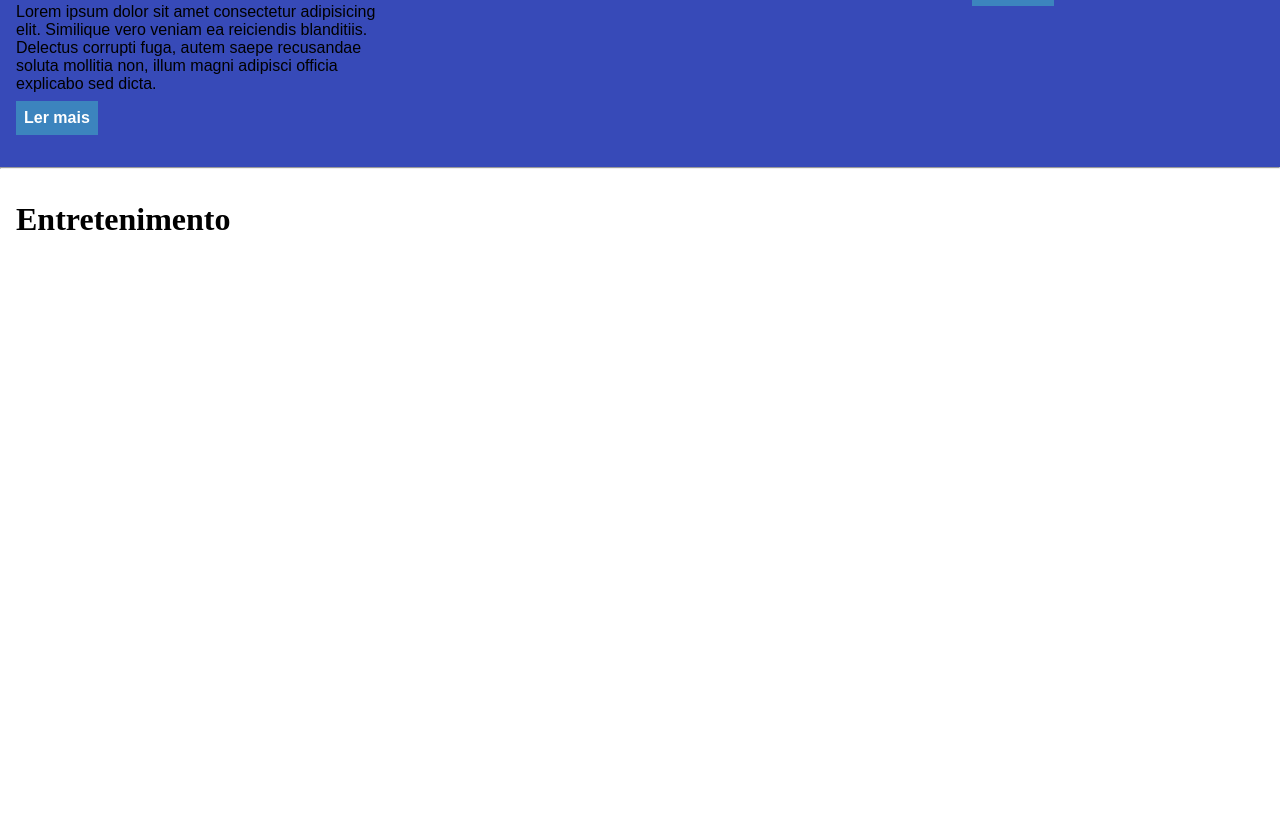
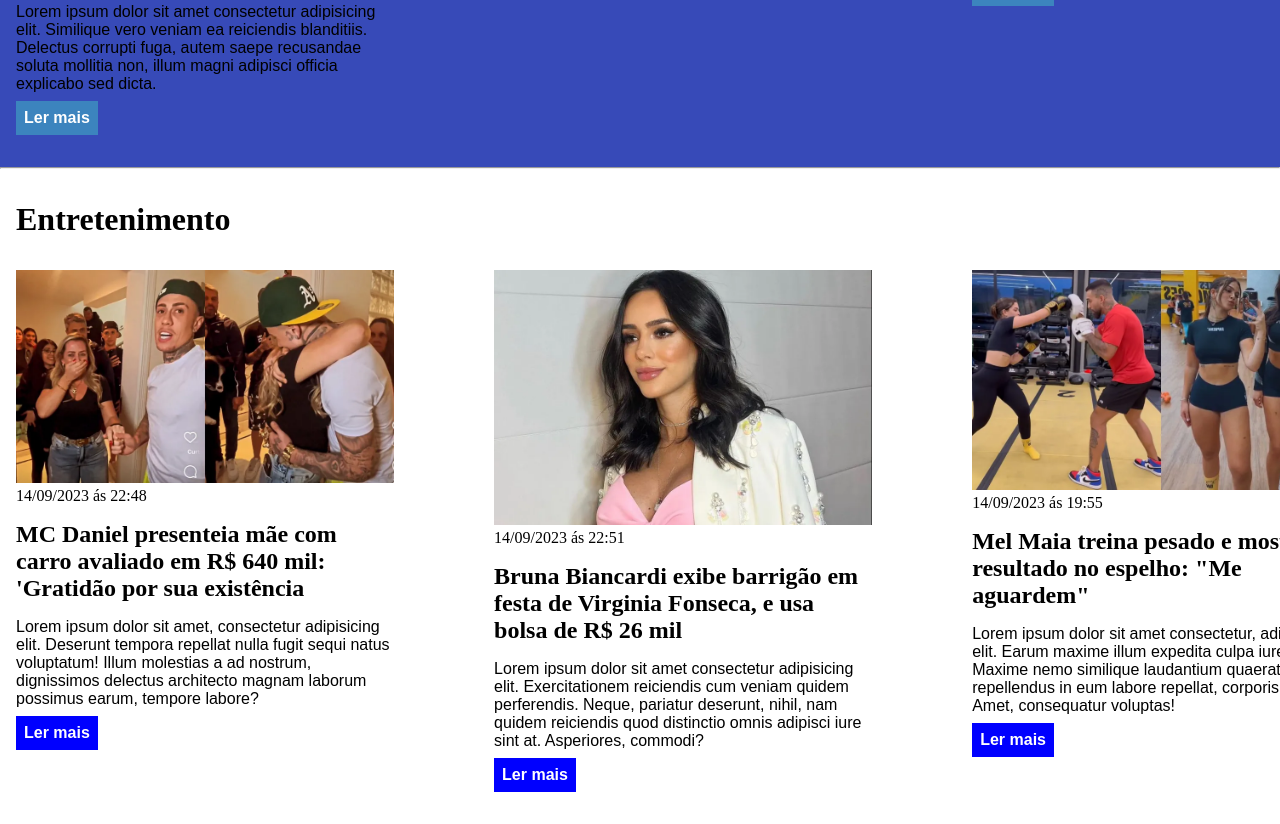
Before and after one commit to felipoxy1/curso_ebac, a plain HTML site: page exercício_html+css/index.html in a window 1280 px wide. Shown: the part 1867-2691 px from the top of the page. Before the commit the page ends 2169 px from the top, so only its background shows below. Drawn offline with Linux system fonts and the light colour scheme.

Commit message:
Seção de entretenimento finalizada, começando alteraçoes visuais

```diff
--- a/exercício_html+css/index.html
+++ b/exercício_html+css/index.html
@@ -157,7 +157,37 @@
             <h2>Entretenimento</h2>
             <div class="articles">
                 <article>
-
+                    <img src="./imagens/noticia1.jpg" alt="Mc Daniel e sua mae">
+                    <header>
+                        <time>14/09/2023 ás 22:48</time>
+                    </header>
+                    <h3>MC Daniel presenteia mãe com carro avaliado em R$ 640 mil: 'Gratidão por sua existência</h3>
+                    <p>
+                        Lorem ipsum dolor sit amet, consectetur adipisicing elit. Deserunt tempora repellat nulla fugit sequi natus voluptatum! Illum molestias a ad nostrum, dignissimos delectus architecto magnam laborum possimus earum, tempore labore?
+                    </p>
+                    <a href="#" title="Leia a notícia completa">Ler mais</a>
+                </article>
+                <article>
+                    <img src="./imagens/noticia2.jpg" alt="Foto de Bruna Biancardi">
+                    <header>
+                        <time>14/09/2023 ás 22:51</time>
+                    </header>
+                    <h3>Bruna Biancardi exibe barrigão em festa de Virginia Fonseca, e usa bolsa de R$ 26 mil</h3>
+                    <p>
+                        Lorem ipsum dolor sit amet consectetur adipisicing elit. Exercitationem reiciendis cum veniam quidem perferendis. Neque, pariatur deserunt, nihil, nam quidem reiciendis quod distinctio omnis adipisci iure sint at. Asperiores, commodi?
+                    </p>
+                    <a href="#" title="Leia a notícia completa">Ler mais</a>
+                </article>
+                <article>
+                    <img src="./imagens/mel-maia.jpg" alt="Foto da mel maia em academia">
+                    <header>
+                        <time>14/09/2023 ás 19:55</time>
+                    </header>
+                    <h3>Mel Maia treina pesado e mostra resultado no espelho: "Me aguardem"</h3>
+                    <p>
+                        Lorem ipsum dolor sit amet consectetur, adipisicing elit. Earum maxime illum expedita culpa iure! Maxime nemo similique laudantium quaerat, tempora repellendus in eum labore repellat, corporis qui. Amet, consequatur voluptas!
+                    </p>
+                    <a href="#" title="Leia a notícia completa">Ler mais</a>
                 </article>
             </div>
         </div>
```
